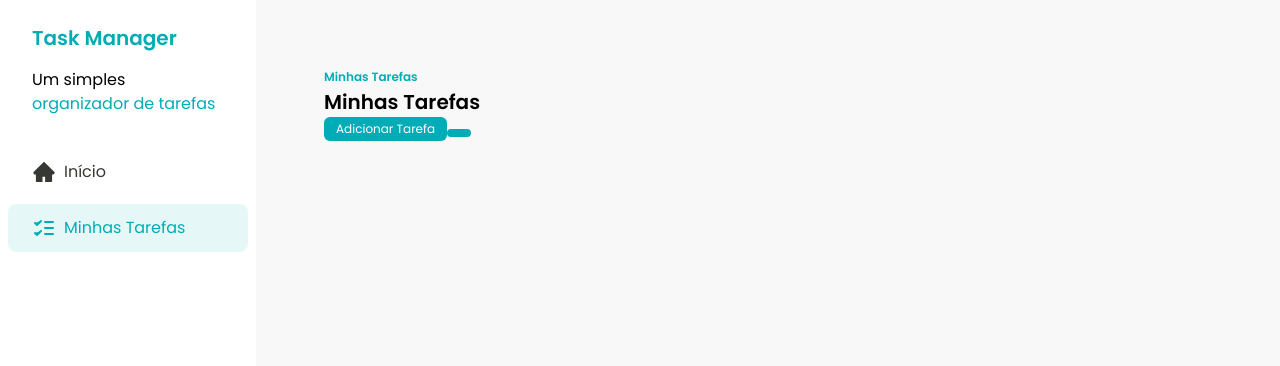
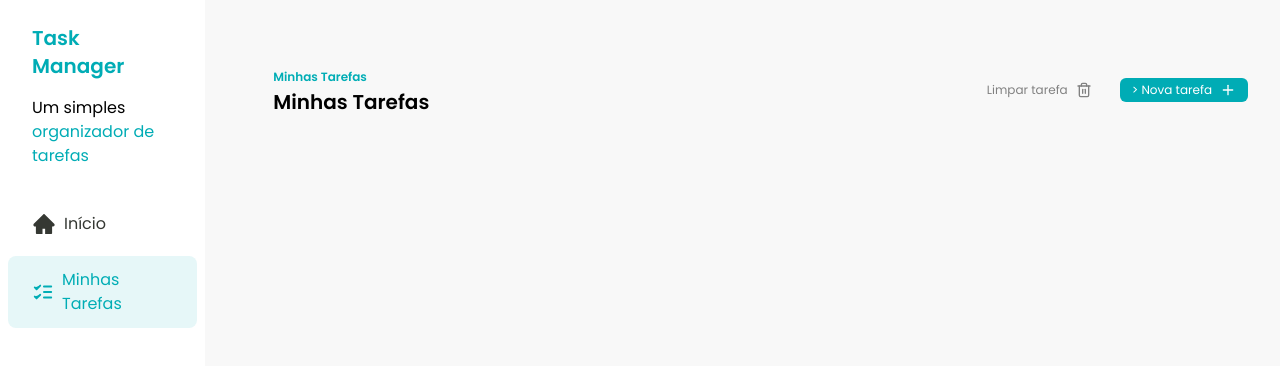
Before and after one commit to Ez3keel/react-task, a React (Vite) app in the folder fsc-task-manager/: page / in a window 1280 px wide. Shown: the top 366 px of the page. Built offline with nearby package versions, Linux system fonts and the light colour scheme.

Commit message:
feat: refactor Button component to support variant styling and update Tasks component to utilize new Button props

```diff
--- a/fsc-task-manager/src/components/Button.jsx
+++ b/fsc-task-manager/src/components/Button.jsx
@@ -1,9 +1,17 @@
-// Componente de botão
-export default function Button({text}) {
+// Button.jsx
+export default function Button({ children, variant = 'primary' }) {
+  const getVariantClasses = () => {
+    if (variant === 'primary'){
+      return 'bg-[#00ACB5] text-white'
+    }
+      if (variant === 'ghost'){
+      return 'bg-transparent text-[#818181]'
+    }
+  }
+
   return (
-    <button className='bg-[#00ACB5] rounded-md px-3 py-1
-    text-xs text-white' >
-      {text}
+    <button className={`${getVariantClasses()} rounded-md px-3 py-1 flex items-center gap-2 text-xs`}>
+      {children}
     </button>
   );
 }
--- a/fsc-task-manager/src/components/Tasks.jsx
+++ b/fsc-task-manager/src/components/Tasks.jsx
@@ -1,27 +1,38 @@
-
 import Button from "./Button";
-import { Trash2 } from 'lucide-react';
+import { Trash2, Plus } from "lucide-react";
 
 const Tasks = () => {
-
   return (
-     <div className="px-8 py-16">
+    <div className="px-8 py-16 w-full">
       <div className="flex w-full justify-between">
         <div>
           <span className="text-xs font-semibold text-[#00ADB5]">Minhas Tarefas</span>
-                     <h2 className="font-semibold text-xl ">Minhas Tarefas</h2>
-                </div>
+          <h2 className="font-semibold text-xl">Minhas Tarefas</h2>
         </div>
 
-            <div>
 
-                <Button text="Adicionar Tarefa" >
-                     <Trash2/>
-                     Limpar tarefa</Button>
-                <Button>Nova tarefa</Button>
+      <div className="flex items-center gap-4">
+        <Button
+          variant="ghost">
+          Limpar tarefa
+          <Trash2 size={16}/>
+        </Button>
+
+        <Button
+        variant="primary">>
+          Nova tarefa
+          <Plus size={16}/>
+        </Button>
+
+
+        {/* <Button
+          text="Nova tarefa"
+          RightIcon={Plus}
+        /> */}
+        </div>
       </div>
     </div>
   );
-}
+};
 
 export default Tasks;
```
Lines whose indentation alone changed are shown as unchanged.
